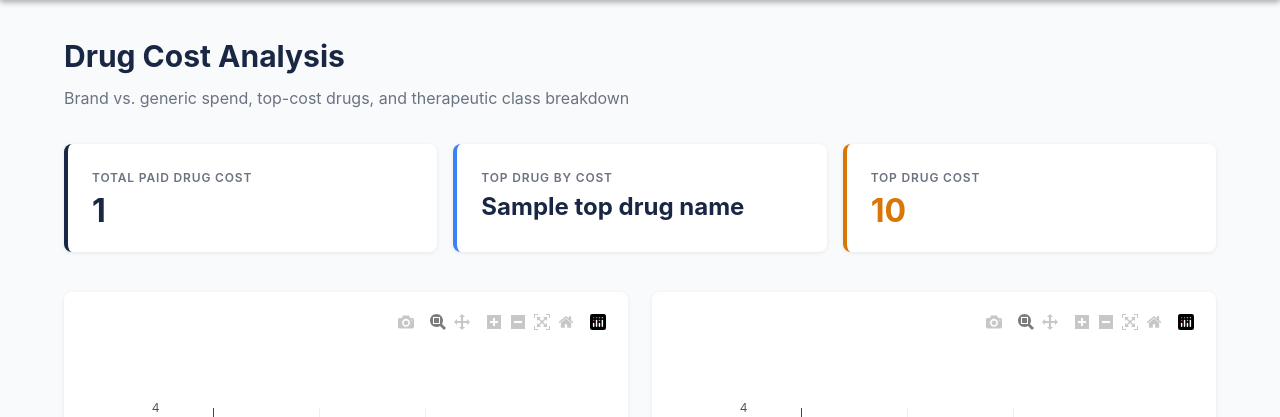
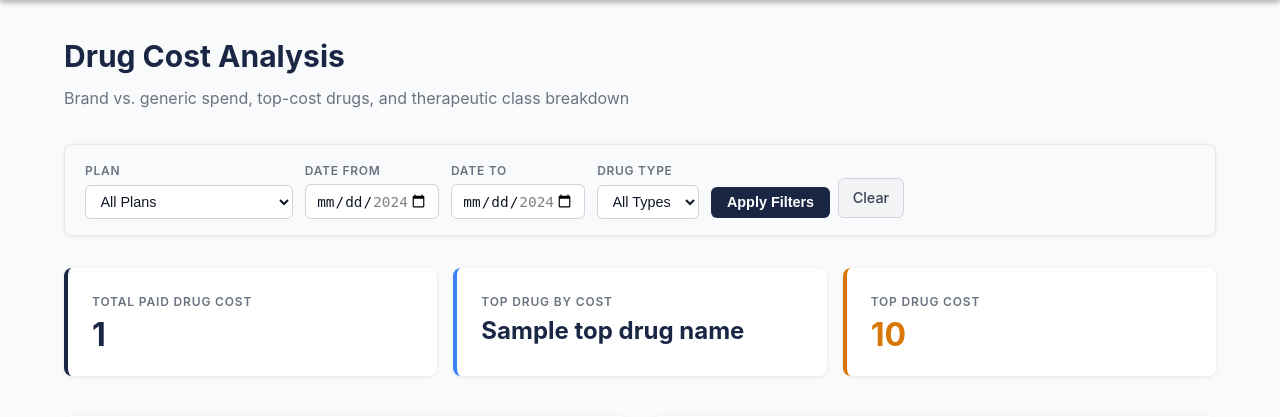
Before and after one commit to mjung0802/pharma-data, a Flask app: template src/dashboard/templates/drugs.html in a window 1280 px wide. Shown: the part 56-473 px from the top of the page. Run offline with Flask 3, Linux system fonts and the light colour scheme; the template is opened without the code that fills it: most values are stand-ins (such as "Sample title", 1, 10 or a date in 2020); some libraries are stand-ins or nearby versions.

Commit message:
feat: Phase 4e — filter bar on all dashboard routes
Adds a GET-based plan / date-range / drug-type filter bar to /claims,
/drugs, and /formulary dashboards. Filters are validated against
allowlists (plans) or a strict date regex to prevent SQL injection;
filter values are injected into queries via a FROM-subquery rewrite
that works uniformly across simple SELECT, CTE, and window-function
queries. A shared _filters.py module provides _build_where() and
_inject_filter(); a Jinja2 partial _filter_bar.html is included in
all three dashboard templates.

Co-Authored-By: Claude Sonnet 4.6 <noreply@anthropic.com>

```diff
--- a/src/dashboard/routes/claims.py
+++ b/src/dashboard/routes/claims.py
@@ -3,15 +3,18 @@ Phase 4b: Claims Utilization dashboard route.
 
 Loads the three claims_utilization.sql queries, builds Plotly chart JSON,
 and renders the claims.html template.
+
+Phase 4e: adds GET-based filter bar (plan, date range, drug type).
 """
 
 from __future__ import annotations
 
 from pathlib import Path
 
-from flask import Blueprint, render_template
+from flask import Blueprint, render_template, request
 
 from src.reports.excel._utils import _load_queries
+from src.dashboard.routes._filters import _build_where, _inject_filter
 
 claims_bp = Blueprint("claims", __name__)
 
@@ -27,11 +30,26 @@ def claims():
         from src.ingestion import run_query
         from flask import current_app
 
+        # ------------------------------------------------------------------
+        # Read filter params from query string
+        # ------------------------------------------------------------------
+        plan_filter = request.args.get("plan", "")
+        date_from   = request.args.get("date_from", "")
+        date_to     = request.args.get("date_to", "")
+        drug_type   = request.args.get("drug_type", "")
+
+        extra_where = _build_where(plan_filter, date_from, date_to, drug_type)
+
         queries = _load_queries(_SQL_FILE)
 
-        df_status = run_query(queries["status_summary"])
-        df_monthly = run_query(queries["monthly_trend"])
-        df_plan = run_query(queries["plan_breakdown"])
+        # Apply filters to every query
+        q_status  = _inject_filter(queries["status_summary"],  extra_where)
+        q_monthly = _inject_filter(queries["monthly_trend"],   extra_where)
+        q_plan    = _inject_filter(queries["plan_breakdown"],  extra_where)
+
+        df_status  = run_query(q_status)
+        df_monthly = run_query(q_monthly)
+        df_plan    = run_query(q_plan)
 
         # ------------------------------------------------------------------
         # KPI values
@@ -116,6 +134,11 @@ def claims():
             paid_claims=f"{paid_claims:,}",
             chart1_json=chart1,
             chart2_json=chart2,
+            # Filter state for pre-population
+            plan_filter=plan_filter,
+            date_from=date_from,
+            date_to=date_to,
+            drug_type=drug_type,
         )
     except Exception:
         from flask import current_app
--- a/src/dashboard/routes/drugs.py
+++ b/src/dashboard/routes/drugs.py
@@ -3,15 +3,18 @@ Phase 4c: Drug Cost Analysis dashboard route.
 
 Loads the three drug_cost.sql queries, builds Plotly chart JSON,
 and renders the drugs.html template.
+
+Phase 4e: adds GET-based filter bar (plan, date range, drug type).
 """
 
 from __future__ import annotations
 
 from pathlib import Path
 
-from flask import Blueprint, render_template
+from flask import Blueprint, render_template, request
 
 from src.reports.excel._utils import _load_queries
+from src.dashboard.routes._filters import _build_where, _inject_filter
 
 drugs_bp = Blueprint("drugs", __name__)
 
@@ -27,11 +30,26 @@ def drugs():
         from src.ingestion import run_query
         from flask import current_app
 
+        # ------------------------------------------------------------------
+        # Read filter params from query string
+        # ------------------------------------------------------------------
+        plan_filter = request.args.get("plan", "")
+        date_from   = request.args.get("date_from", "")
+        date_to     = request.args.get("date_to", "")
+        drug_type   = request.args.get("drug_type", "")
+
+        extra_where = _build_where(plan_filter, date_from, date_to, drug_type)
+
         queries = _load_queries(_SQL_FILE)
 
-        df_bvg = run_query(queries["brand_vs_generic"])
-        df_top = run_query(queries["top_10_drugs"])
-        df_tc = run_query(queries["therapeutic_class_spend"])
+        # Apply filters to every query
+        q_bvg = _inject_filter(queries["brand_vs_generic"],        extra_where)
+        q_top = _inject_filter(queries["top_10_drugs"],            extra_where)
+        q_tc  = _inject_filter(queries["therapeutic_class_spend"], extra_where)
+
+        df_bvg = run_query(q_bvg)
+        df_top = run_query(q_top)
+        df_tc  = run_query(q_tc)
 
         # ------------------------------------------------------------------
         # KPI values
@@ -140,6 +158,11 @@ def drugs():
             chart1_json=chart1,
             chart2_json=chart2,
             chart3_json=chart3,
+            # Filter state for pre-population
+            plan_filter=plan_filter,
+            date_from=date_from,
+            date_to=date_to,
+            drug_type=drug_type,
         )
     except Exception:
         from flask import current_app
--- a/src/dashboard/routes/formulary.py
+++ b/src/dashboard/routes/formulary.py
@@ -3,15 +3,18 @@ Phase 4d: Formulary & Tier Compliance dashboard route.
 
 Loads the four formulary_compliance.sql queries, builds Plotly chart JSON,
 and renders the formulary.html template.
+
+Phase 4e: adds GET-based filter bar (plan, date range, drug type).
 """
 
 from __future__ import annotations
 
 from pathlib import Path
 
-from flask import Blueprint, render_template
+from flask import Blueprint, render_template, request
 
 from src.reports.excel._utils import _load_queries
+from src.dashboard.routes._filters import _build_where, _inject_filter
 
 formulary_bp = Blueprint("formulary", __name__)
 
@@ -27,12 +30,28 @@ def formulary():
         from src.ingestion import run_query
         from flask import current_app
 
+        # ------------------------------------------------------------------
+        # Read filter params from query string
+        # ------------------------------------------------------------------
+        plan_filter = request.args.get("plan", "")
+        date_from   = request.args.get("date_from", "")
+        date_to     = request.args.get("date_to", "")
+        drug_type   = request.args.get("drug_type", "")
+
+        extra_where = _build_where(plan_filter, date_from, date_to, drug_type)
+
         queries = _load_queries(_SQL_FILE)
 
-        df_tier = run_query(queries["tier_distribution"])
-        df_gfr = run_query(queries["generic_fill_rate"])
-        df_ofr = run_query(queries["on_formulary_rate"])
-        df_cpt = run_query(queries["cost_per_tier"])
+        # Apply filters to every query
+        q_tier = _inject_filter(queries["tier_distribution"], extra_where)
+        q_gfr  = _inject_filter(queries["generic_fill_rate"], extra_where)
+        q_ofr  = _inject_filter(queries["on_formulary_rate"], extra_where)
+        q_cpt  = _inject_filter(queries["cost_per_tier"],     extra_where)
+
+        df_tier = run_query(q_tier)
+        df_gfr  = run_query(q_gfr)
+        df_ofr  = run_query(q_ofr)
+        df_cpt  = run_query(q_cpt)
 
         # ------------------------------------------------------------------
         # KPI values
@@ -104,8 +123,8 @@ def formulary():
         type_colors = {"Generic": "#2ecc71", "Brand": "#e74c3c"}
 
         chart3_data = []
-        for drug_type in drug_types:
-            subset = df_cpt[df_cpt["drug_type"] == drug_type]
+        for dt in drug_types:
+            subset = df_cpt[df_cpt["drug_type"] == dt]
             tier_x = [str(t) for t in subset["formulary_tier"].tolist()]
             copay_y = subset["avg_member_copay"].tolist()
             chart3_data.append(
@@ -113,8 +132,8 @@ def formulary():
                     "x": tier_x,
                     "y": copay_y,
                     "type": "bar",
-                    "name": drug_type,
-                    "marker": {"color": type_colors.get(drug_type, "#1a2744")},
+                    "name": dt,
+                    "marker": {"color": type_colors.get(dt, "#1a2744")},
                 }
             )
 
@@ -143,6 +162,11 @@ def formulary():
             chart1_json=chart1,
             chart2_json=chart2,
             chart3_json=chart3,
+            # Filter state for pre-population
+            plan_filter=plan_filter,
+            date_from=date_from,
+            date_to=date_to,
+            drug_type=drug_type,
         )
     except Exception:
         from flask import current_app
--- /dev/null
+++ b/src/dashboard/templates/_filter_bar.html
@@ -0,0 +1,128 @@
+{# ----------------------------------------------------------------------- #}
+{# _filter_bar.html — reusable filter bar partial                          #}
+{#                                                                          #}
+{# Expects these template variables from the route:                         #}
+{#   plan_filter  — currently selected plan name, or ""                    #}
+{#   date_from    — YYYY-MM-DD or ""                                        #}
+{#   date_to      — YYYY-MM-DD or ""                                        #}
+{#   drug_type    — "Brand", "Generic", or ""                              #}
+{# ----------------------------------------------------------------------- #}
+
+<section style="margin-bottom: 2rem;">
+  <div class="card" style="
+    background: #f9fafb;
+    border: 1px solid #e5e7eb;
+    padding: 1rem 1.25rem;
+  ">
+    <form method="GET" action="{{ request.path }}"
+          style="display: flex; flex-wrap: wrap; align-items: flex-end; gap: 0.75rem;">
+
+      <!-- Plan selector -->
+      <div style="display: flex; flex-direction: column; gap: 0.25rem; min-width: 180px;">
+        <label for="plan" style="font-size: 0.75rem; font-weight: 600;
+               text-transform: uppercase; letter-spacing: 0.06em; color: #6b7280;">
+          Plan
+        </label>
+        <select id="plan" name="plan" style="
+          padding: 0.45rem 0.65rem;
+          border: 1px solid #d1d5db;
+          border-radius: 0.375rem;
+          font-size: 0.9rem;
+          background: #ffffff;
+          color: #111827;
+        ">
+          <option value=""{% if not plan_filter %} selected{% endif %}>All Plans</option>
+          <option value="AZ BlueCross PPO"{% if plan_filter == "AZ BlueCross PPO" %} selected{% endif %}>AZ BlueCross PPO</option>
+          <option value="UnitedHealth Select HMO"{% if plan_filter == "UnitedHealth Select HMO" %} selected{% endif %}>UnitedHealth Select HMO</option>
+          <option value="Aetna Advantage POS"{% if plan_filter == "Aetna Advantage POS" %} selected{% endif %}>Aetna Advantage POS</option>
+          <option value="Cigna Connect EPO"{% if plan_filter == "Cigna Connect EPO" %} selected{% endif %}>Cigna Connect EPO</option>
+        </select>
+      </div>
+
+      <!-- Date From -->
+      <div style="display: flex; flex-direction: column; gap: 0.25rem;">
+        <label for="date_from" style="font-size: 0.75rem; font-weight: 600;
+               text-transform: uppercase; letter-spacing: 0.06em; color: #6b7280;">
+          Date From
+        </label>
+        <input id="date_from" type="date" name="date_from"
+               value="{{ date_from }}"
+               min="2024-01-01" max="2024-12-31"
+               style="
+                 padding: 0.45rem 0.65rem;
+                 border: 1px solid #d1d5db;
+                 border-radius: 0.375rem;
+                 font-size: 0.9rem;
+                 background: #ffffff;
+                 color: #111827;
+               ">
+      </div>
+
+      <!-- Date To -->
+      <div style="display: flex; flex-direction: column; gap: 0.25rem;">
+        <label for="date_to" style="font-size: 0.75rem; font-weight: 600;
+               text-transform: uppercase; letter-spacing: 0.06em; color: #6b7280;">
+          Date To
+        </label>
+        <input id="date_to" type="date" name="date_to"
+               value="{{ date_to }}"
+               min="2024-01-01" max="2024-12-31"
+               style="
+                 padding: 0.45rem 0.65rem;
+                 border: 1px solid #d1d5db;
+                 border-radius: 0.375rem;
+                 font-size: 0.9rem;
+                 background: #ffffff;
+                 color: #111827;
+               ">
+      </div>
+
+      <!-- Drug Type toggle -->
+      <div style="display: flex; flex-direction: column; gap: 0.25rem;">
+        <label for="drug_type" style="font-size: 0.75rem; font-weight: 600;
+               text-transform: uppercase; letter-spacing: 0.06em; color: #6b7280;">
+          Drug Type
+        </label>
+        <select id="drug_type" name="drug_type" style="
+          padding: 0.45rem 0.65rem;
+          border: 1px solid #d1d5db;
+          border-radius: 0.375rem;
+          font-size: 0.9rem;
+          background: #ffffff;
+          color: #111827;
+        ">
+          <option value=""{% if not drug_type %} selected{% endif %}>All Types</option>
+          <option value="Brand"{% if drug_type == "Brand" %} selected{% endif %}>Brand</option>
+          <option value="Generic"{% if drug_type == "Generic" %} selected{% endif %}>Generic</option>
+        </select>
+      </div>
+
+      <!-- Actions -->
+      <div style="display: flex; align-items: flex-end; gap: 0.5rem; padding-bottom: 1px;">
+        <button type="submit" style="
+          padding: 0.47rem 1rem;
+          background: #1a2744;
+          color: #ffffff;
+          border: none;
+          border-radius: 0.375rem;
+          font-size: 0.9rem;
+          font-weight: 600;
+          cursor: pointer;
+        ">Apply Filters</button>
+
+        <a href="{{ request.path }}" style="
+          padding: 0.47rem 0.85rem;
+          background: #f3f4f6;
+          color: #374151;
+          border: 1px solid #d1d5db;
+          border-radius: 0.375rem;
+          font-size: 0.9rem;
+          font-weight: 500;
+          text-decoration: none;
+          display: inline-block;
+        ">Clear</a>
+      </div>
+
+    </form>
+  </div>
+</section>
--- a/src/dashboard/templates/claims.html
+++ b/src/dashboard/templates/claims.html
@@ -15,6 +15,11 @@
     Claim volume, status mix, monthly trends, and plan-level breakdown
   </p>
 </section>
+
+<!-- ------------------------------------------------------------------ -->
+<!-- Filter bar                                                           -->
+<!-- ------------------------------------------------------------------ -->
+{% include "_filter_bar.html" %}
 
 <!-- ------------------------------------------------------------------ -->
 <!-- KPI strip                                                            -->
--- a/src/dashboard/templates/drugs.html
+++ b/src/dashboard/templates/drugs.html
@@ -15,6 +15,11 @@
     Brand vs. generic spend, top-cost drugs, and therapeutic class breakdown
   </p>
 </section>
+
+<!-- ------------------------------------------------------------------ -->
+<!-- Filter bar                                                           -->
+<!-- ------------------------------------------------------------------ -->
+{% include "_filter_bar.html" %}
 
 <!-- ------------------------------------------------------------------ -->
 <!-- KPI strip                                                            -->
--- a/src/dashboard/templates/formulary.html
+++ b/src/dashboard/templates/formulary.html
@@ -15,6 +15,11 @@
     Generic fill rate, formulary tier adherence, and copay analysis
   </p>
 </section>
+
+<!-- ------------------------------------------------------------------ -->
+<!-- Filter bar                                                           -->
+<!-- ------------------------------------------------------------------ -->
+{% include "_filter_bar.html" %}
 
 <!-- ------------------------------------------------------------------ -->
 <!-- KPI strip                                                            -->
```
Also changed, not shown: src/dashboard/routes/_filters.py (added, +80 -0 lines).
